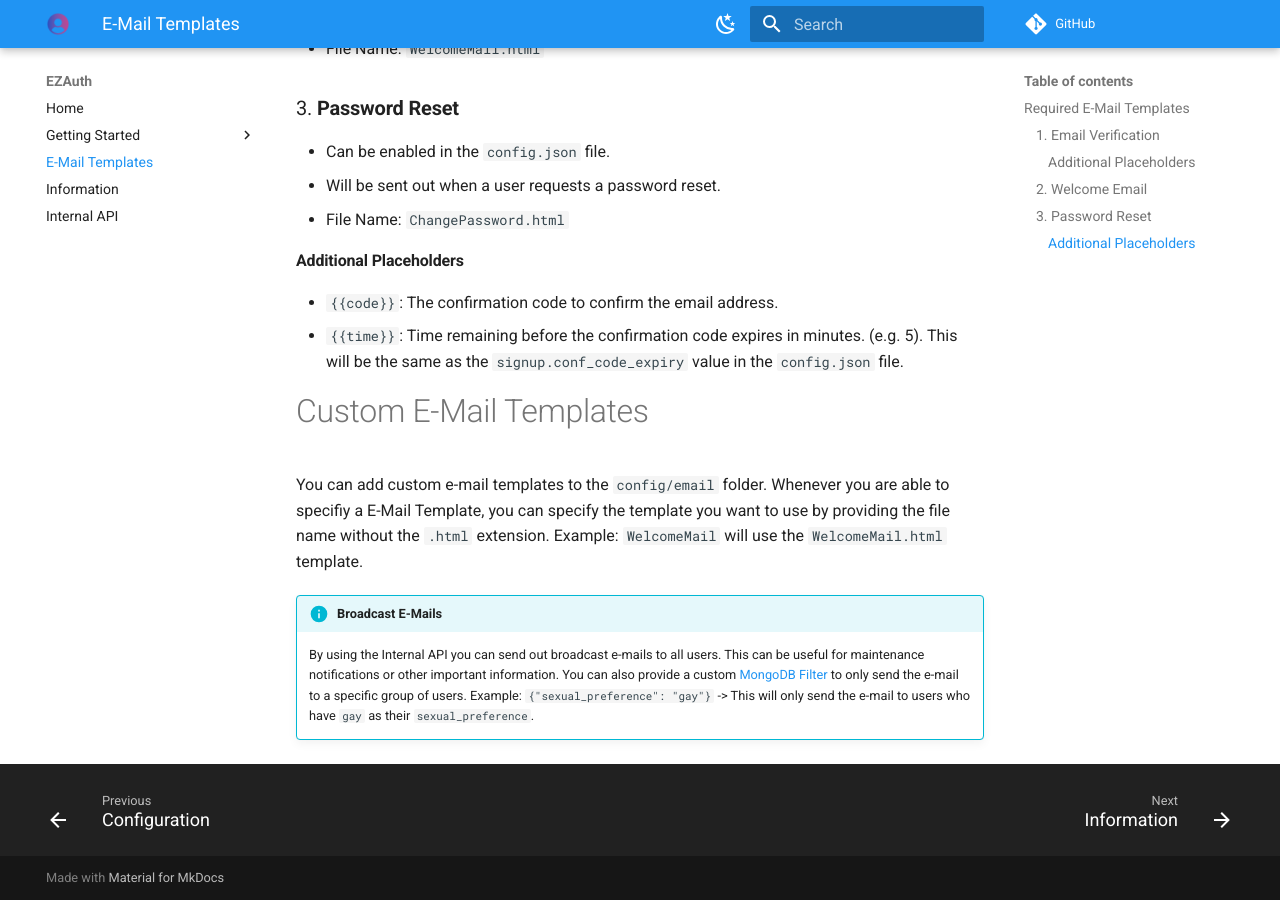
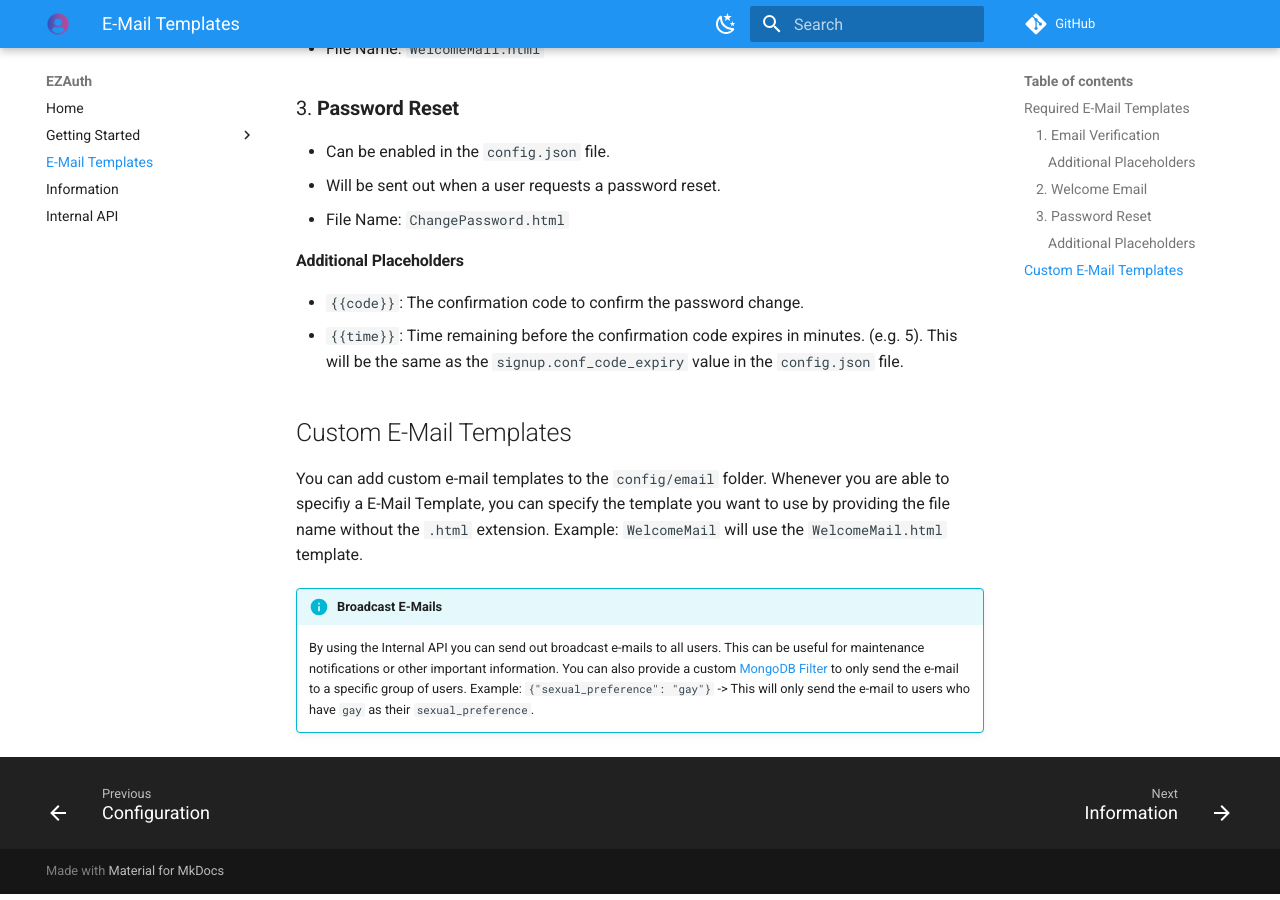
Before and after one commit to JohnGrubba/ezauth, an MkDocs documentation site: the page built from docs/getting-started/email_config.md, in a window 1280 px wide and 900 px high, scrolled down 1060 px. Built offline with MkDocs 1.6.1 and Material for MkDocs 9.7.7, drawn with Linux system fonts in a browser that asks for light colours; comment, search, counter and statistics services are not loaded; some of the changed text lies outside the part shown.

Commit message:
Update Docs Password Update

```diff
--- a/docs/getting-started/email_config.md
+++ b/docs/getting-started/email_config.md
@@ -33,11 +32,11 @@ EZAuth uses a set of default E-mail templates to send out e-mails to users. Thes
 - File Name: `ChangePassword.html`
 
 #### Additional Placeholders
-- `{{code}}`: The confirmation code to confirm the email address.
+- `{{code}}`: The confirmation code to confirm the password change.
 - `{{time}}`: Time remaining before the confirmation code expires in minutes. (e.g. 5). This will be the same as the `signup.conf_code_expiry` value in the `config.json` file.
 
 
-# Custom E-Mail Templates
+## Custom E-Mail Templates
 You can add custom e-mail templates to the `config/email` folder.
 Whenever you are able to specifiy a E-Mail Template, you can specify the template you want to use by providing the file name without the `.html` extension.
 Example: `WelcomeMail` will use the `WelcomeMail.html` template.
```
Also changed, not shown: other parts of docs/getting-started/email_config.md (+1 -2 lines).
